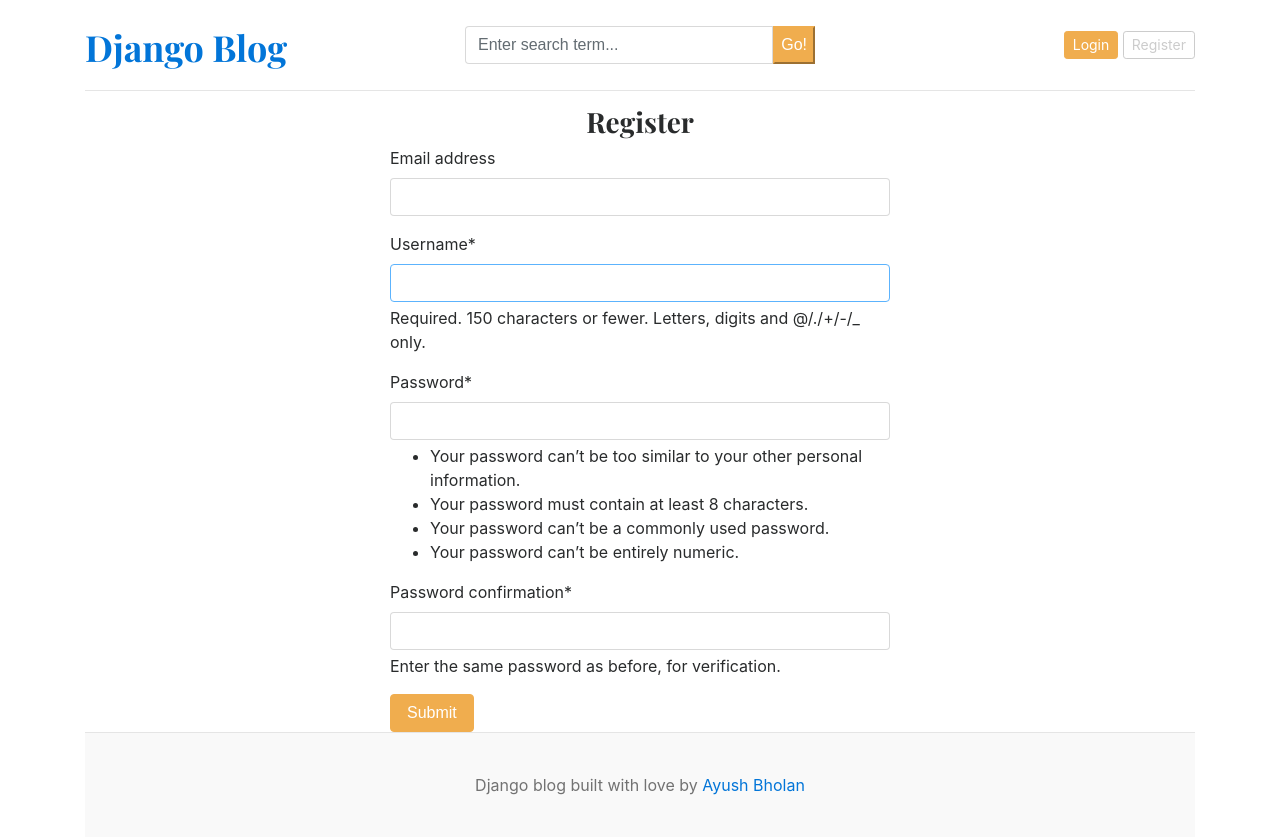
After one commit to ayushbholan45/django-blog, a Django app: page /register/ in a window 1280 px wide. The commit adds this page. Run offline with Django 5.2, Linux system fonts and the light colour scheme; data that the repository does not hold is empty; some libraries are stand-ins or nearby versions.

Commit message:
registration and login functionality

```diff
--- /dev/null
+++ b/blog_main/forms.py
@@ -0,0 +1,9 @@
+from django.contrib.auth.models import User
+from django.contrib.auth.forms import UserCreationForm
+
+
+
+class RegistrationForm(UserCreationForm):
+    class Meta:
+        model = User
+        fields = ("email", "username", "password1", "password2")
--- a/blog_main/settings.py
+++ b/blog_main/settings.py
@@ -39,6 +39,8 @@ INSTALLED_APPS = [
     "django.contrib.staticfiles",
     "blogs",
     "features",
+    "crispy_forms",
+    "crispy_bootstrap4",
 ]
 
 MIDDLEWARE = [
@@ -127,3 +129,5 @@ STATICFILES_DIRS = [
 
 MEDIA_URL = "/media/"
 MEDIA_ROOT = BASE_DIR / "media"
+
+CRISPY_TEMPLATE_PACK = 'bootstrap4'
--- a/blog_main/urls.py
+++ b/blog_main/urls.py
@@ -26,8 +26,11 @@ urlpatterns = [
     path("admin/", admin.site.urls),
     path("",views.home, name="home"),
     path("category/", include("blogs.urls")),
-    path("<slug:slug>/", BlogsView.blogs, name='blogs'),
+    path("blogs/<slug:slug>/", BlogsView.blogs, name='blogs'),
     # search endpoint
-    path("blogs/search", BlogsView.search, name="search")
+    path("blogs/search", BlogsView.search, name="search"),
+    path("register/",views.register, name='register'),
+    path("login/", views.login, name='login'),
+    path("logout/", views.logout, name='logout'),
 
 ]+ static(settings.MEDIA_URL, document_root=settings.MEDIA_ROOT)
--- a/blog_main/views.py
+++ b/blog_main/views.py
@@ -1,6 +1,9 @@
-from django.shortcuts import render
+from django.shortcuts import redirect, render
 from blogs.models import Blog,Category
 from features.models import About
+from .forms import RegistrationForm
+from django.contrib.auth.forms import AuthenticationForm
+from django.contrib import auth
 
 def home(request):
     featured_posts = Blog.objects.filter(is_featured= True, status= "Published").order_by('-updated_at')
@@ -19,3 +22,42 @@ def home(request):
         'about':about,
     }
     return render(request, "home.html", context)
+
+def register(request):
+    if request.method == 'POST':
+        form = RegistrationForm(request.POST)
+        if form.is_valid():
+            form.save()
+            return redirect('register')
+        else:
+            print(form.errors)
+    else:
+        form = RegistrationForm()
+    context = {
+        'form':form,
+    }
+    return render(request, "register.html", context)
+
+
+
+def login(request):
+    if request.method == 'POST':
+        form = AuthenticationForm(request, request.POST)
+        if form.is_valid():
+            username = form.cleaned_data['username']
+            password = form.cleaned_data['password']
+
+            user = auth.authenticate(username=username, password=password)
+            if user is not None:
+                auth.login(request,user)
+            return redirect("home")
+
+    form = AuthenticationForm()
+    context = {
+        'form':form,
+    }
+    return render(request, "login.html",context)
+
+def logout(request):
+    auth.logout(request)
+    return redirect('home')
--- a/templates/base.html
+++ b/templates/base.html
@@ -27,8 +27,14 @@
             </form>
           </div>
           <div class="col-4 d-flex justify-content-end align-items-center">
-            <a class="btn btn-sm btn-warning" href="#">Login</a> &nbsp;
-            <a class="btn btn-sm btn-outline-secondary" href="#">Register</a>
+            {% if not user.is_authenticated %}
+            <a class="btn btn-sm btn-warning" href="{% url 'login' %}">Login</a> &nbsp;
+            <a class="btn btn-sm btn-outline-secondary" href="{% url 'register'%}">Register</a>
+            {% else %}
+            <span> You are logged in as {{ user }}</span>
+            &emsp;
+            <span> <a href="{% url 'logout' %}">Logout</a></span>
+            {% endif %}
           </div>
         </div>
       </header>
--- /dev/null
+++ b/templates/register.html
@@ -0,0 +1,13 @@
+{% extends "base.html" %}
+
+{% block content%}
+{% load crispy_forms_tags %}
+<h3 class="text-center">Register</h3>
+<form action="{% url 'register' %}" method="POST" style="width:500px; margin:auto">
+    {% csrf_token %}
+
+    {{ form | crispy}}
+    <button type="submit" class="btn btn-warning">Submit</button>
+</form>
+
+{% endblock %}
```
Also changed, not shown: templates/login.html (added, +15 -0 lines).
